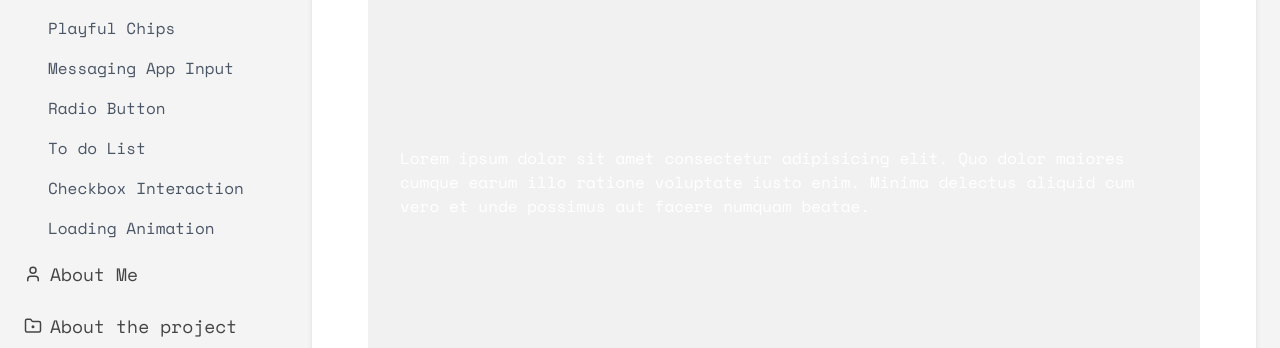
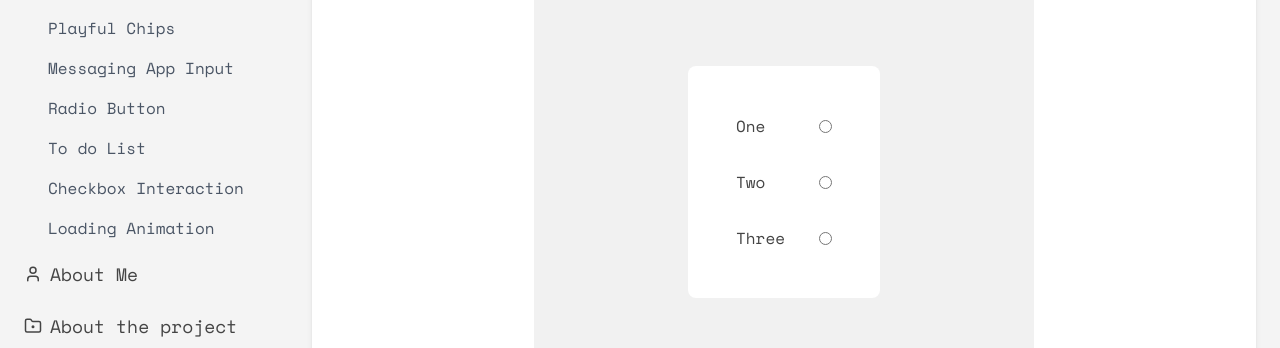
Before and after one commit to arolle11/animations-portfolio, a React (Vite) app: page /animation/RadioButton in a window 1280 px wide. Shown: the part 364-712 px from the top of the page. Built offline with nearby package versions, Linux system fonts and the light colour scheme; a web font is replaced by a local one.

Commit message:
Radio button animation

```diff
--- a/src/components/animations/RadioButton.tsx
+++ b/src/components/animations/RadioButton.tsx
@@ -1,9 +1,22 @@
 export default function RadioButton() {
   return (
-    <div className="cursor-pointer flex justify-center items-center md:min-w-[500px] min-w-[300px] min-h-[500px] bg-[#f1f1f1] text-white gap-8 p-8 rounded-md">
-      Lorem ipsum dolor sit amet consectetur adipisicing elit. Quo dolor maiores
-      cumque earum illo ratione voluptate iusto enim. Minima delectus aliquid
-      cum vero et unde possimus aut facere numquam beatae.
+    <div className="cursor-pointer flex justify-center items-center md:min-w-[500px] min-w-[300px] min-h-[500px] bg-[#f1f1f1]  gap-8 p-8 rounded-md">
+      <div className="flex flex-col bg-white text-secondary rounded-lg p-12 gap-8">
+        <span className="flex w-24 justify-between items-center">
+          {" "}
+          <label htmlFor="one">One</label>
+          <input type="radio" name="one" id="one" />
+        </span>
+        <span className="flex w-24 justify-between items-center">
+          {" "}
+          <label htmlFor="two">Two</label>
+          <input type="radio" name="one" id="two" />
+        </span>
+        <span className="flex w-24 justify-between items-center">
+          <label htmlFor="three">Three</label>
+          <input type="radio" name="one" id="three" />
+        </span>
+      </div>
     </div>
   );
 }
```
